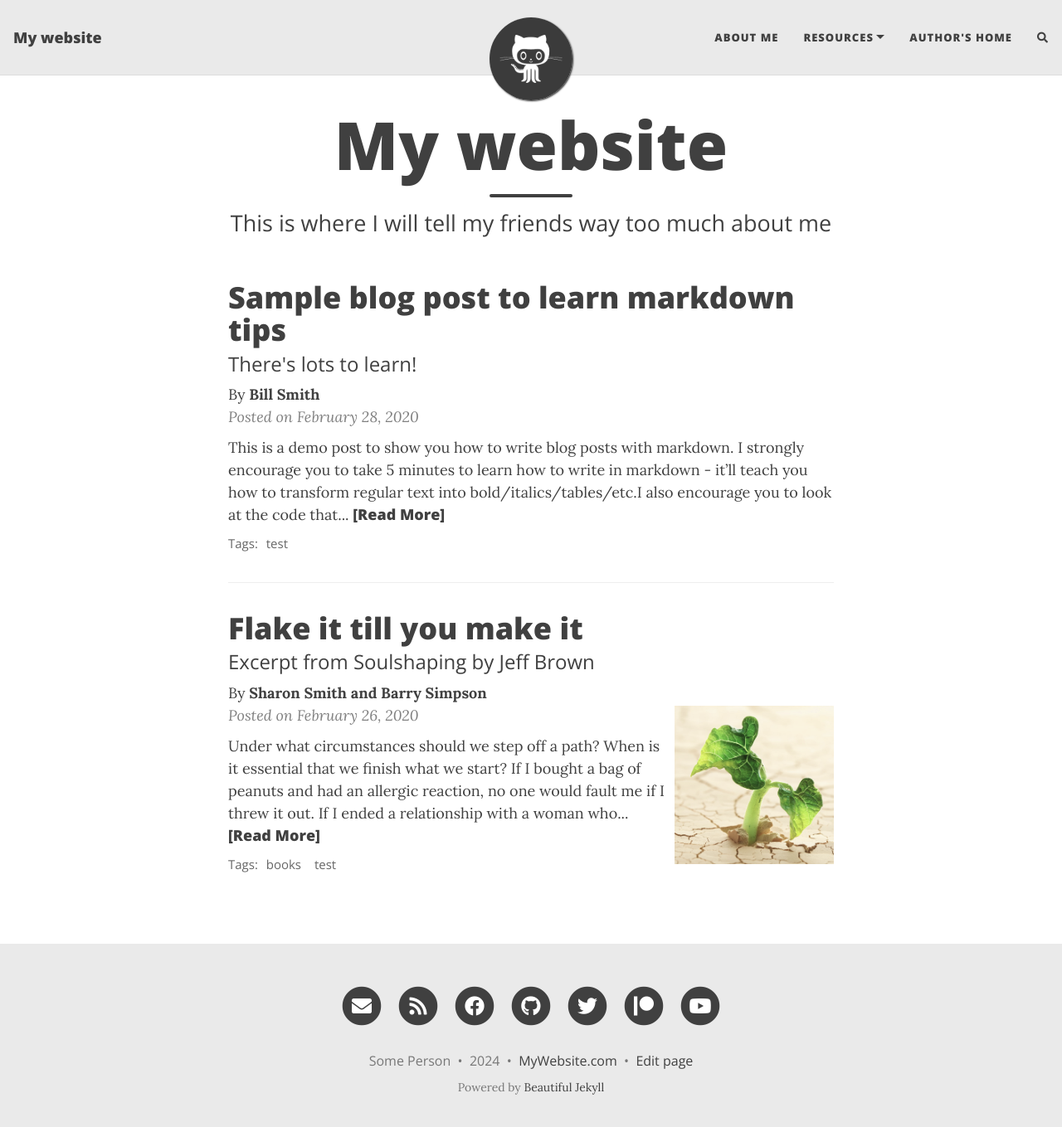
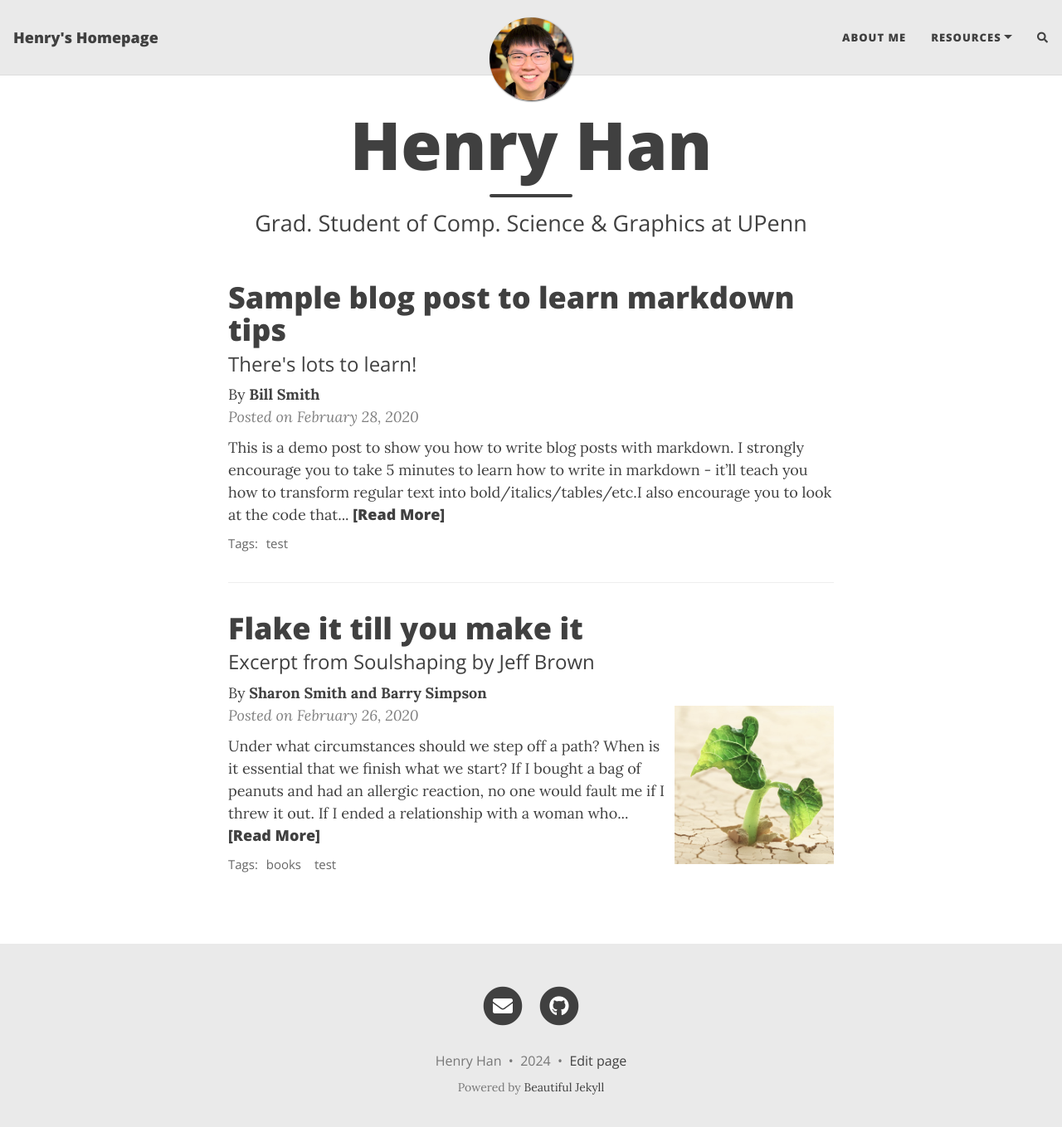
Before and after one commit to SirEnri2001/sirenri2001.github.io, a Jekyll site: the page built from index.html, in a window 1280 px wide and 1372 px high. Shown: the top 1359 px of the window at 83% size. Built offline with Jekyll 4.4.1, drawn with Linux system fonts in a browser that asks for light colours; nearby versions of some CDN libraries; the list of posts is cut into pages by our own code; comment, search, counter and statistics services are not loaded.

Commit message:
Modify main page

```diff
--- a/Gemfile
+++ b/Gemfile
@@ -3,3 +3,5 @@
 source "https://rubygems.org"
 
 gemspec
+
+gem 'tzinfo-data', platforms: [:mingw, :mswin, :x64_mingw]
--- a/_config.yml
+++ b/_config.yml
@@ -10,10 +10,10 @@
 ############################
 
 # Name of website
-title: My website
+title: Henry's Homepage
 
 # Your name to show in the footer
-author: Some Person
+author: Henry Han
 
 ###############################################
 # --- List of links in the navigation bar --- #
@@ -24,7 +24,6 @@ navbar-links:
   Resources:
     - Beautiful Jekyll: "https://beautifuljekyll.com"
     - Learn markdown: "https://www.markdowntutorial.com/"
-  Author's home: "https://deanattali.com"
 
 ################
 # --- Logo --- #
@@ -32,7 +31,7 @@ navbar-links:
 
 # Image to show in the navigation bar - works best with a square image
 # Remove this parameter if you don't want an image in the navbar
-avatar: "/assets/img/avatar-icon.png"
+avatar: "/assets/img/my_photo.jpg"
 
 # By default, the image is cut into a circle. You can disable this behaviour by setting 'round-avatar: false'
 round-avatar: true
@@ -50,13 +49,13 @@ round-avatar: true
 # You can change the order that they show up on the page by changing the order here.
 # Uncomment the links you want to show and add your information to each one.
 social-network-links:
-  email: "someone@example.com"
-  rss: true  # remove this line if you don't want to show an RSS link at the bottom
-  facebook: deanattali
-  github: daattali
-  twitter: daattali
-  patreon: DeanAttali
-  youtube: "@daattali"
+  email: "vlairrrrr@outlook.com"
+  #rss: true  # remove this line if you don't want to show an RSS link at the bottom
+  #facebook: deanattali
+  github: "https://github.com/sirenri2001"
+  #twitter: daattali
+  #patreon: DeanAttali
+  #youtube: "@daattali"
 #  medium: yourname
 #  reddit: yourname
 #  linkedin: daattali
@@ -83,7 +82,7 @@ social-network-links:
 
 # If you want your website to generate an RSS feed, provide a description
 # The URL for the feed will be https://<your_website>/feed.xml
-rss-description: This website is a virtual proof that I'm awesome
+#rss-description: This website is a virtual proof that I'm awesome
 
 ###########################
 # --- General options --- #
@@ -92,13 +91,13 @@ rss-description: This website is a virtual proof that I'm awesome
 # Select which social network share links to show in posts
 share-links-active:
   twitter: true
-  facebook: true
+  facebook: false
   linkedin: true
   vk: false
 
 # How to display the link to your website in the footer
 # Remove this if you don't want a link in the footer
-url-pretty: "MyWebsite.com"
+# url-pretty: "MyWebsite.com"
 
 # Add the website title to the title of every page
 title-on-all-pages: true
--- a/index.html
+++ b/index.html
@@ -1,5 +1,5 @@
 ---
 layout: home
-title: My website
-subtitle: This is where I will tell my friends way too much about me
+title: Henry Han
+subtitle: Grad. Student of Comp. Science & Graphics at UPenn
 ---
```
Also changed, not shown: assets/img/my_photo.jpg (added), favicon.ico (added).
